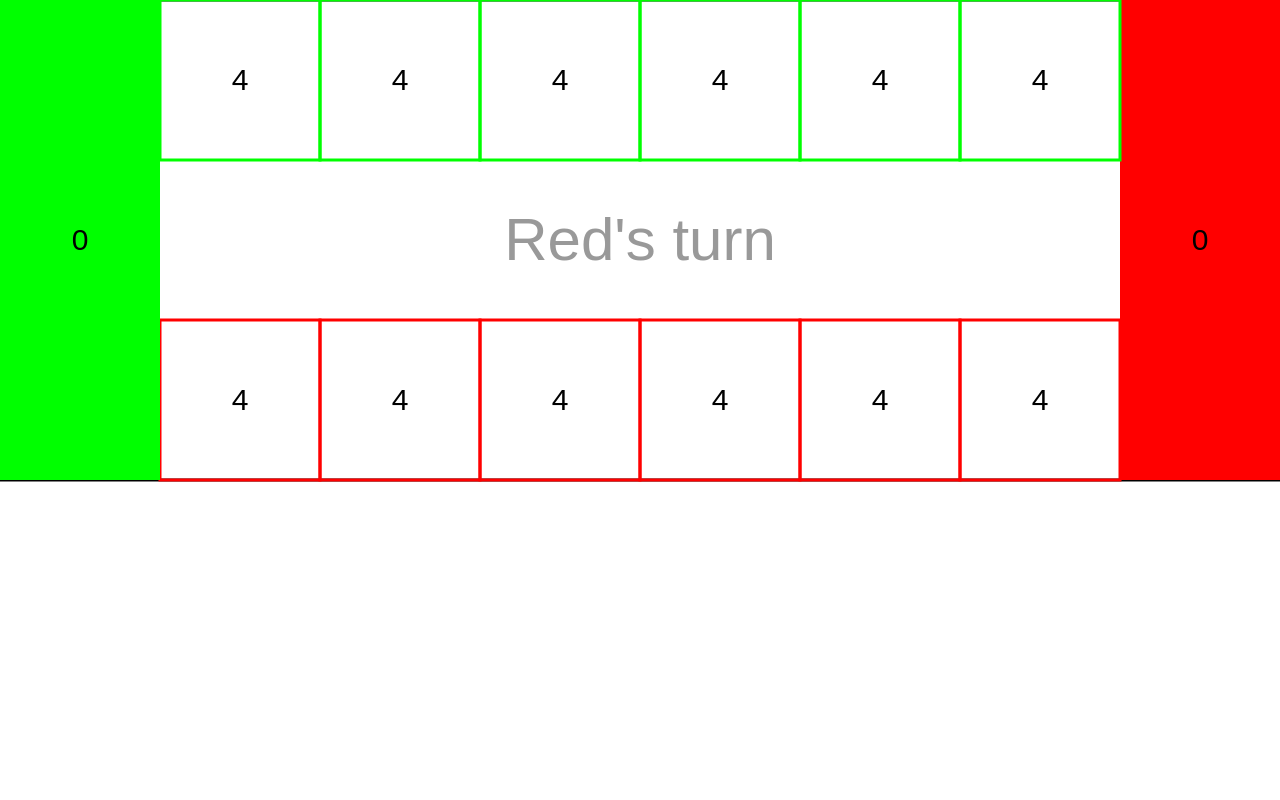
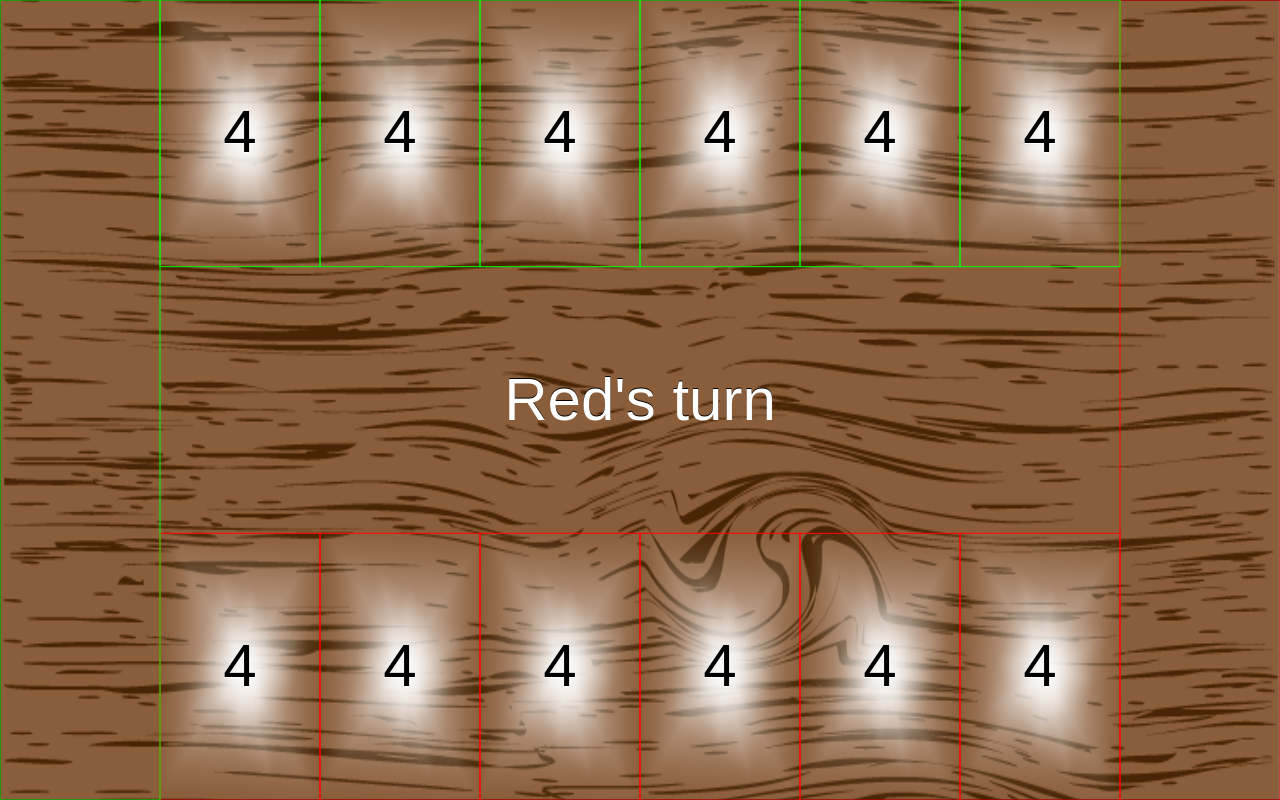
Before and after one commit to netguy204/mancala, a plain HTML site: page index.html in a window 1280 px wide. Drawn offline with Linux system fonts and the light colour scheme.

Commit message:
scale to full screen. improve contrast

```diff
--- a/game.js
+++ b/game.js
@@ -6,6 +6,7 @@ function Director() {
 Director.prototype.addNext = function(delay, action) {
     this.events.push(new Event(this, delay, action));
     this.startWaiting();
+    return this;
 };
 
 Director.prototype.isRunning = function() {
@@ -63,8 +64,8 @@ function Rect(tl, br) {
     this.br = br;
 }
 
-Rect.prototype.scale = function(x) {
-    return new Rect(this.tl.scale(x), this.br.scale(x));
+Rect.prototype.scale = function(x, y) {
+    return new Rect(this.tl.scale(x, y), this.br.scale(x, y));
 };
 
 Rect.prototype.width = function() {
@@ -98,8 +99,8 @@ function Vector(x, y) {
     this.y = y;
 }
 
-Vector.prototype.scale = function(x) {
-    return new Vector(this.x * x, this.y * x);
+Vector.prototype.scale = function(x, y) {
+    return new Vector(this.x * x, this.y * y);
 };
 
 function Place(board, player, score_cup, rect, pieces, position) {
@@ -195,8 +196,12 @@ Place.prototype.opposite = function() {
  *
  * Linear numbering begins with P0 and proceeds counter-clockwise.
  */
-function GameBoard(canvas_id) {
-    this.canvas_id = canvas_id;
+var BOARD = 0;
+var PIECE = 1;
+
+function GameBoard(canvas, graphics) {
+    this.canvas = canvas;
+    this.graphics = graphics;
     this.director = new Director();
     this.places = [];
     this.players = [new Player('Red', '#ff0000'),
@@ -233,7 +238,8 @@ function GameBoard(canvas_id) {
     this.current_player_number = 0;
 }
 
-GameBoard.prototype.scale = 70;
+GameBoard.prototype.scaleX = 70;
+GameBoard.prototype.scaleY = 70;
 GameBoard.prototype.color = '#aaaa33';
 GameBoard.prototype.padding = 10;
 
@@ -255,13 +261,11 @@ GameBoard.prototype.extent = function() {
 };
 
 GameBoard.prototype.render = function() {
-    var canvas = document.getElementById(this.canvas_id);
-    var ctx = canvas.getContext('2d');
-    ctx.clearRect(0, 0, canvas.width, canvas.height);
+    var ctx = this.canvas.getContext('2d');
+    ctx.clearRect(0, 0, this.canvas.width, this.canvas.height);
 
-    var background = this.extent().scale(this.scale);
-
-    ctx.fillStyle = '#999999';
+    var background = this.extent().scale(this.scaleX, this.scaleY);
+    ctx.drawImage(this.graphics[BOARD], 0, 0, background.width(), background.height());
 
     var str = null;
     if(this.winner) {
@@ -272,10 +276,15 @@ GameBoard.prototype.render = function() {
     ctx.font = '60px sans-serif';
     var str_width = ctx.measureText(str).width;
     var center = background.center();
+
+    ctx.fillStyle = '#000000';
+    ctx.fillText(str, center.x - str_width / 2, center.y + 19);
+
+    ctx.fillStyle = '#FFFFFF';
     ctx.fillText(str, center.x - str_width / 2, center.y + 20);
 
     ctx.strokeStyle = '#000000';
-    ctx.lineWidth = 3.0;
+    ctx.lineWidth = 1.0;
 
     ctx.fillStyle = this.color;
     ctx.strokeRect(background.tl.x, background.tl.y, background.width(), background.height());
@@ -284,22 +293,24 @@ GameBoard.prototype.render = function() {
         var place = this.places[ii];
         ctx.fillStyle = place.player.color;
         ctx.strokeStyle = place.player.color;
-        var rect = place.rect.scale(this.scale);
+        var rect = place.rect.scale(this.scaleX, this.scaleY);
         var w = rect.width();
         var h = rect.height();
-        if(place.score_cup) {
-            ctx.fillRect(rect.tl.x, rect.tl.y, w, h);
-        } else {
-            ctx.strokeRect(rect.tl.x, rect.tl.y, w, h);
+        ctx.strokeRect(rect.tl.x, rect.tl.y, w, h);
+
+        if(place.pieces > 0) {
+            ctx.drawImage(this.graphics[PIECE], rect.tl.x, rect.tl.y, w, h);
+
+            center = rect.center();
+            ctx.font = '60px sans-serif';
+
+            str = String(place.pieces);
+            var metrics = ctx.measureText(str);
+            ctx.fillStyle = '#ffffff';
+            ctx.fillText(String(place.pieces), center.x - metrics.width / 2, center.y + 20);
+            ctx.fillStyle = '#000000';
+            ctx.fillText(String(place.pieces), center.x - metrics.width / 2, center.y + 19);
         }
-
-        center = rect.center();
-        ctx.fillStyle = '#000000';
-        ctx.font = '30px sans-serif';
-
-        str = String(place.pieces);
-        var metrics = ctx.measureText(str);
-        ctx.fillText(String(place.pieces), center.x - metrics.width / 2, center.y + 10);
     }
 };
 
@@ -371,7 +382,7 @@ GameBoard.prototype.clickHandler = function(canvas, event) {
 
     for(var ii = 0; ii < this.places.length; ++ii) {
         var place = this.places[ii];
-        if(place.rect.scale(this.scale).contains(canvas.relMouseCoords(event))) {
+        if(place.rect.scale(this.scaleX, this.scaleY).contains(canvas.relMouseCoords(event))) {
             place.click();
             break;
         }
@@ -381,8 +392,11 @@ GameBoard.prototype.clickHandler = function(canvas, event) {
 };
 
 GameBoard.prototype.scaleToFill = function(canvas) {
-    var width = this.extent().width();
-    this.scale = canvas.width / width;
+    var extent = this.extent();
+    var width = extent.width();
+    var height = extent.height();
+    this.scaleX = canvas.width / width;
+    this.scaleY = canvas.height / height;
 };
 
 HTMLCanvasElement.prototype.relMouseCoords = function(event) {
@@ -408,10 +422,47 @@ HTMLCanvasElement.prototype.relMouseCoords = function(event) {
     return new Vector(canvasX, canvasY);
 };
 
+function drawLoading(canvas) {
+    var ctx = canvas.getContext('2d');
+    ctx.clearRect(0, 0, canvas.width, canvas.height);
+    ctx.font = '30px sans-serif';
+    ctx.fillStyle = '#666666';
+    ctx.fillText("Loading...", 0, canvas.height / 2 + 10);
+}
+
+function storeImage(url, ev, name, target) {
+    var img = new Image();
+    img.onload = function() {
+        target[name] = img;
+        ev.complete();
+    };
+    img.src = url;
+}
+
 function init() {
     var canvas = document.getElementById('board');
-    var gb = new GameBoard('board');
+    drawLoading(canvas);
 
+    var graphics = {};
+
+    var loader = new Director();
+    loader.addNext(0, function(ev) {
+        storeImage('board.png', ev, BOARD, graphics);
+    }).addNext(0, function(ev) {
+        storeImage('piece.png', ev, PIECE, graphics);
+    }).addNext(0, function(ev) {
+        startGame(canvas, graphics);
+        ev.complete();
+    });
+}
+
+function startGame(canvas, graphics) {
+    var gb = new GameBoard(canvas, graphics);
+
+    // disable touch dragging
+    document.ontouchmove = function(e) {
+        e.preventDefault();
+    };
     canvas.onclick = gb.clickHandler.bind(gb, canvas);
 
     var onresize = function() {
--- a/index.html
+++ b/index.html
@@ -1,6 +1,9 @@
 <html>
   <head>
     <title>Mancala</title>
+    <meta name="apple-mobile-web-app-capable" content="yes" />
+    <link rel="apple-touch-icon-precomposed" href="mancala_icon.png" />
+
     <script type="text/javascript" src="game.js"></script>
     <style type="text/css" media="screen">
       html, body {
@@ -16,5 +19,20 @@
     <script type="text/javascript">
       init();
     </script>
+
+<script type="text/javascript">
+
+  var _gaq = _gaq || [];
+  _gaq.push(['_setAccount', 'UA-27031247-1']);
+  _gaq.push(['_trackPageview']);
+
+  (function() {
+    var ga = document.createElement('script'); ga.type = 'text/javascript'; ga.async = true;
+    ga.src = ('https:' == document.location.protocol ? 'https://ssl' : 'http://www') + '.google-analytics.com/ga.js';
+    var s = document.getElementsByTagName('script')[0]; s.parentNode.insertBefore(ga, s);
+  })();
+
+</script>
+
   </body>
 </html>
```
Also changed, not shown: board.png (added), mancala_icon.png (added), piece.png (added), 3 other files.
